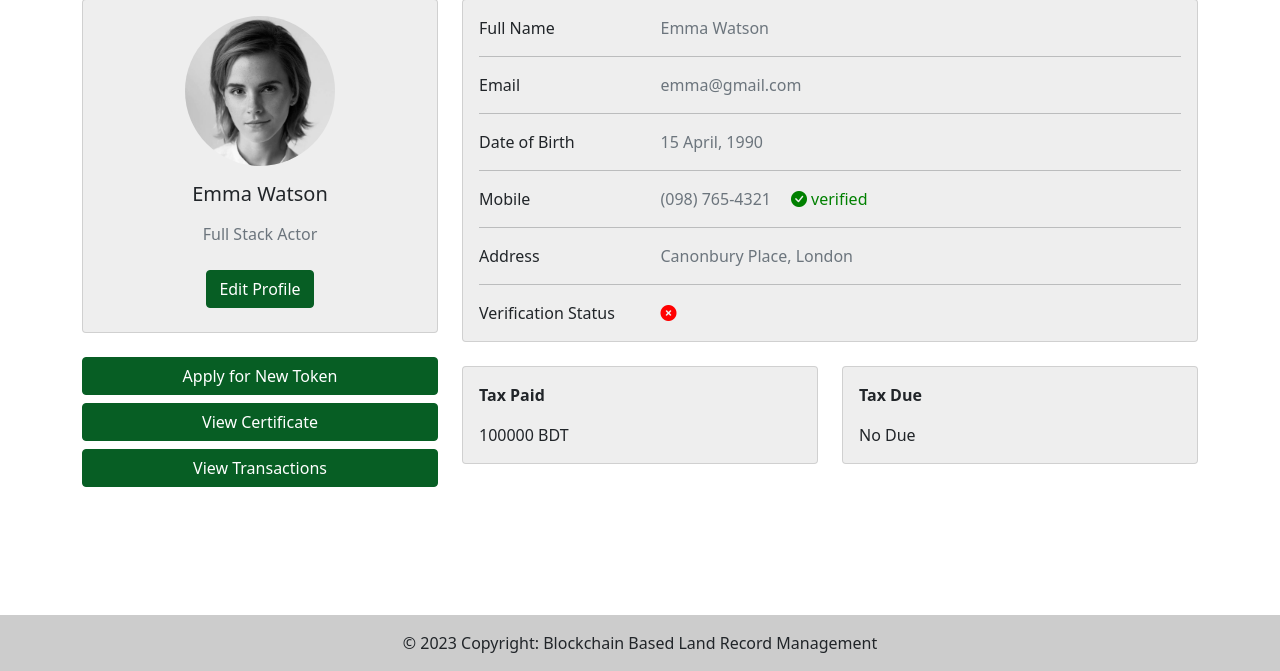
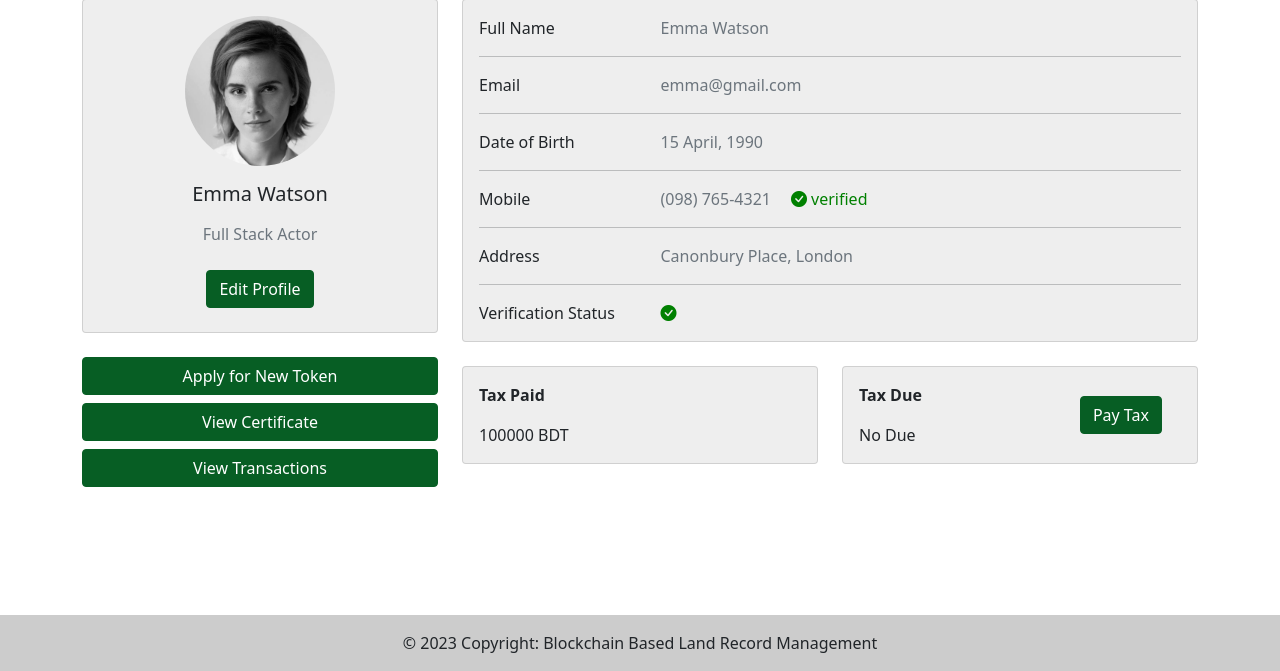
Before and after one commit to Mahdi3M/BLRM, a PHP site: page /user_profile.php in a window 1280 px wide. Shown: the part 129-800 px from the top of the page. Run offline with PHP 8.4, Linux system fonts and the light colour scheme; some libraries are stand-ins or nearby versions.

Commit message:
paytax button added

```diff
--- a/user_profile.php
+++ b/user_profile.php
@@ -101,7 +101,10 @@
                                     <p class="mb-0">Verification Status</p>
                                 </div>
                                 <div class="col-sm-9">
-                                    <p class="text-muted mb-0"><i class="fa-sharp fa-solid fa-circle-xmark" style="color: red;"></i></i></p>
+                                    <p class="text-muted mb-0">
+                                        <!-- <i class="fa-sharp fa-solid fa-circle-xmark" style="color: red;"></i></i> -->
+                                        <i class="bi bi-check-circle-fill" style="color: green;"></i>
+                                    </p>
                                 </div>
                             </div>
                         </div>
@@ -133,7 +136,8 @@
                         <div class="col-md-6">
                             <div class="card mb-4 halkagrey">
                                 <div class="card-body">
-
+                                    <div class="row">
+                                        <div class="col-7">
                                         <div class="row">
                                             <div class="col-sm-9">
                                                 <p class="mb-0"><b>Tax Due</b></p>
@@ -145,6 +149,11 @@
                                         <div class="row">
                                             <div class="col-sm-9">
                                                 <p class="mb-0">No Due</p>
+                                            </div>
+                                        </div>
+                                        </div>
+                                        <div class="col-5 d-flex align-items-center justify-content-center">
+                                        <button type="button" class="btn btn-primary greenbutton" onclick="location.href = 'paybill.php'">Pay Tax</button>
                                         </div>
                                     </div>
 
```
Lines whose indentation alone changed are shown as unchanged.
